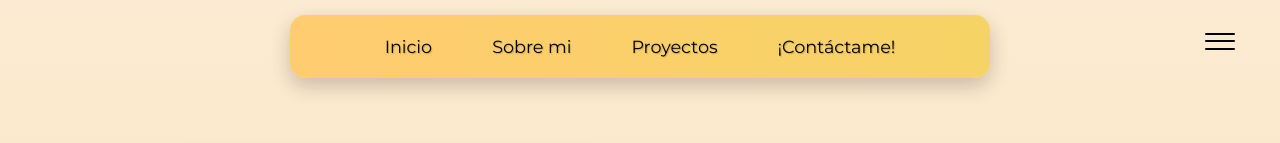
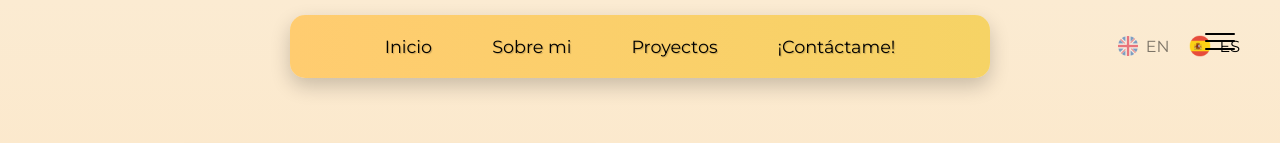
Before and after one commit to LavryDam/my-portfolio-web, a Next.js app: page / in a window 1280 px wide. Shown: the top 143 px of the page. Built offline with nearby package versions, Linux system fonts and the light colour scheme.

Commit message:
fix: img and frontend

```diff
--- a/app/components/Navbar/Navbar.tsx
+++ b/app/components/Navbar/Navbar.tsx
@@ -1,7 +1,6 @@
 import Link from "next/link";
 import "./Navbar.css";
 import HamburgerMenu from "../Menu/HamburgerMenu";
-
 
 export default function Navbar(){
     return(
--- a/app/globals.css
+++ b/app/globals.css
@@ -100,6 +100,37 @@ body {
     align-items: center;
 }
 
+.language-selector {
+    display: flex;
+    gap: 20px;
+    position: absolute;
+    top: 35px;
+    right: 40px;
+}
+
+.Link-option {
+    display: flex;
+    text-decoration: none;
+}
+
+.lang-option {
+    display: flex;
+    align-items: center;
+    gap: 8px;
+    color: #000;
+    opacity: 0.5;
+    transition: opacity 0.4s ease-in-out, color 0.4s ease-in-out, transform 0.4s ease-in-out;
+}
+
+.lang-option.active {
+    opacity: 1;
+}
+
+.lang-option:hover {
+    opacity: 1;
+    transform: scale(1.1);
+}
+
 @supports (-webkit-touch-callout: none) {
     body {
         height: -webkit-fill-available;
--- a/app/page.tsx
+++ b/app/page.tsx
@@ -3,10 +3,25 @@ import "./globals.css";
 import About from "./about/about";
 import Contact from "./contacto/contact";
 import Projects from "./proyectos/project";
+import Image from "next/image";
 
 export default function HomePage() {
   return(
     <>
+      <header className="language-selector">
+        <Link href="#" locale="es" className="Link-option">
+          <div className="lang-option">
+          <Image src="/images/uk.png" alt="EN" width={20} height={20} />
+            <span className="option">EN</span>
+          </div>
+        </Link>
+        <Link href="#" locale="en" className="Link-option">
+          <div className="lang-option active">
+          <Image src="/images/spain.png" alt="ES" width={22} height={22} />
+            <span className="option">ES</span>
+          </div>
+        </Link>
+      </header>
       <div className="content-container">
         <div className="image-container"></div>
         <div className="text">
--- a/next.config.ts
+++ b/next.config.ts
@@ -1,7 +1,10 @@
 import type { NextConfig } from "next";
 
 const nextConfig: NextConfig = {
-
+    i18n: {
+        locales: ['en', 'es'], // Supported languages
+        defaultLocale: 'es',  // Default language
+    },
 };
 
 export default nextConfig;
```
Also changed, not shown: public/images/spain.png (added), public/images/uk.png (added).
